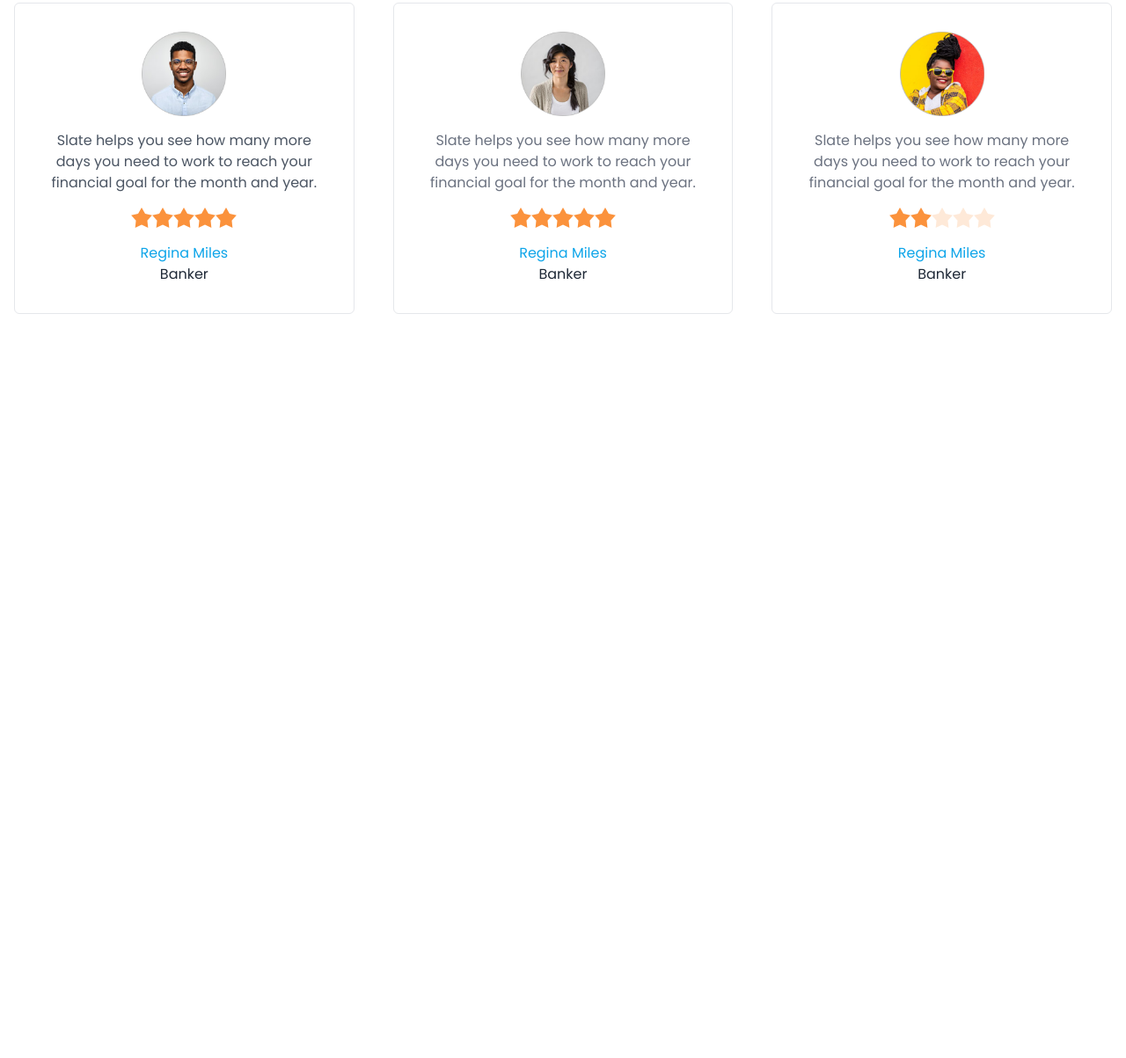
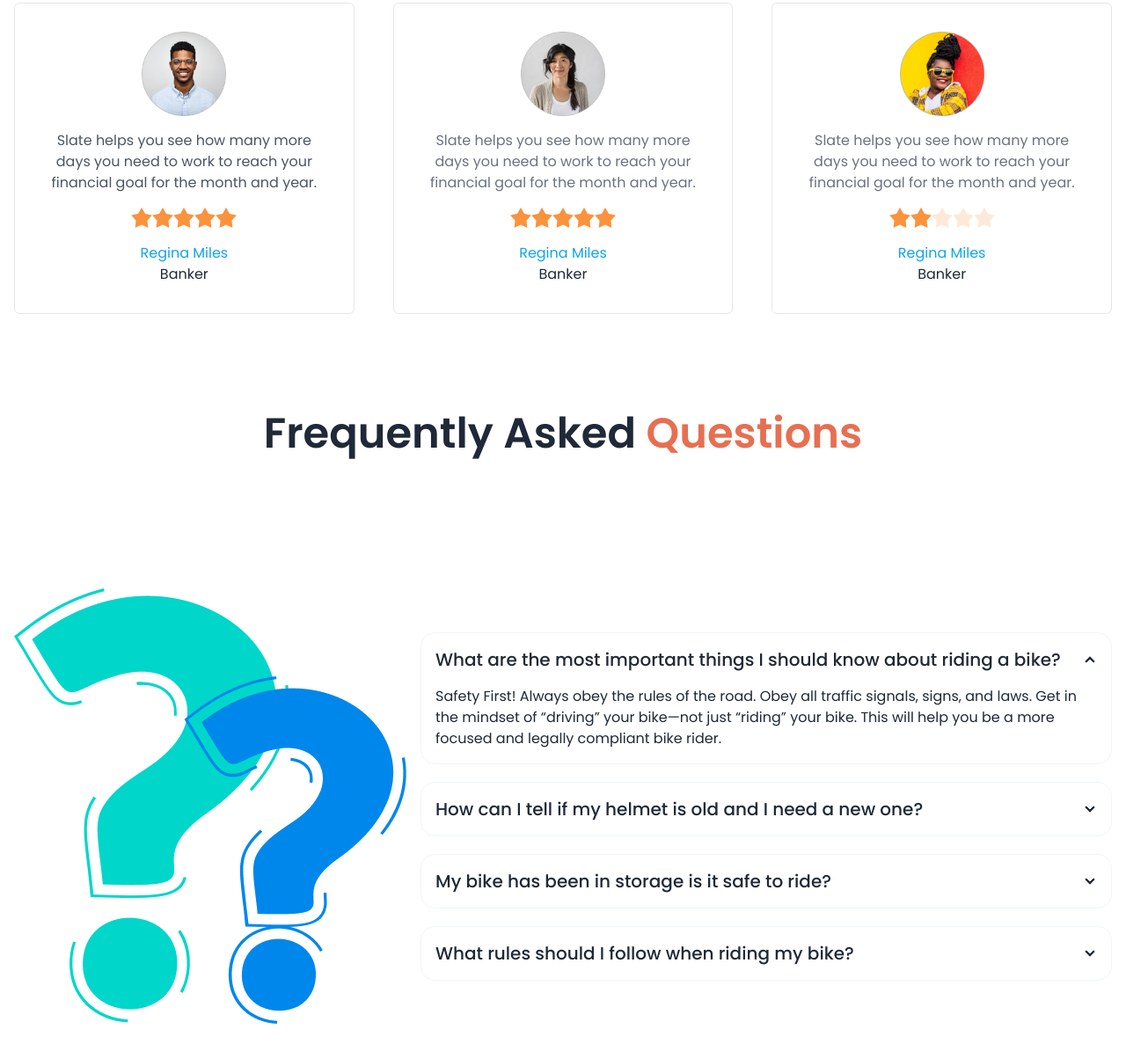
Before and after one commit to samiul-alim12/biker-zone-website, a plain HTML site: page index.html in a window 1280 px wide. Shown: the part 2006-3209 px from the top of the page at 88% size. Before the commit the page ends 2363 px from the top, so only its background shows below. Drawn offline with nearby package versions, Linux system fonts and the light colour scheme.

Commit message:
faq section done

```diff
--- a/index.html
+++ b/index.html
@@ -316,9 +316,49 @@
            </section>
            <!-- FAQ sections -->
             <section>
+                <div class=" mt-28">
+                    <h2 class="text-center font-semibold text-5xl">Frequently Asked  <span class="text-bike-btn">Questions</span></h2>
+                </div>
 
+                <div class="hero min-h-screen">
+                    <div class="hero-content flex-col lg:flex-row">
+                      <img
+                        src="images/others/faq.png" />
+                        <div class="  space-y-5">
+                            <div class="collapse collapse-arrow border border-blue-50">
+                                <input type="radio" name="my-accordion-2" checked="checked" />
+                                <div class="collapse-title text-xl font-medium">What are the most important things I should
+                                    know about riding a bike?</div>
+                                <div class="collapse-content">
+                                  <p>Safety First! Always obey the rules of the road. Obey all traffic signals, signs, and laws. Get in the mindset of “driving” your bike—not just “riding” your bike. This will help you be a more focused and legally compliant bike rider. </p>
+                                </div>
+                              </div>
+                              <div class="collapse collapse-arrow border border-blue-50">
+                                <input type="radio" name="my-accordion-2" />
+                                <div class="collapse-title text-xl font-medium">How can I tell if my helmet is old and I need a
+                                    new one?</div>
+                                <div class="collapse-content">
+                                  <p>i think you don't need a helmet</p>
+                                </div>
+                              </div>
+                              <div class="collapse collapse-arrow border border-blue-50 ">
+                                <input type="radio" name="my-accordion-2" />
+                                <div class="collapse-title text-xl font-medium">My bike has been in storage is it safe to ride?</div>
+                                <div class="collapse-content">
+                                  <p>yes it is safe for you</p>
+                                </div>
+                              </div>
+                              <div class="collapse collapse-arrow border border-blue-50">
+                                <input type="radio" name="my-accordion-2" />
+                                <div class="collapse-title text-xl font-medium">What rules should I follow when riding my bike?</div>
+                                <div class="collapse-content">
+                                  <p>drive safely and follow all traffic rules</p>
+                                </div>
+                              </div>
+                        </div>
+                    </div>
+                  </div>
             </section>
-
       </main>
 
       <!-- footer -->
```
